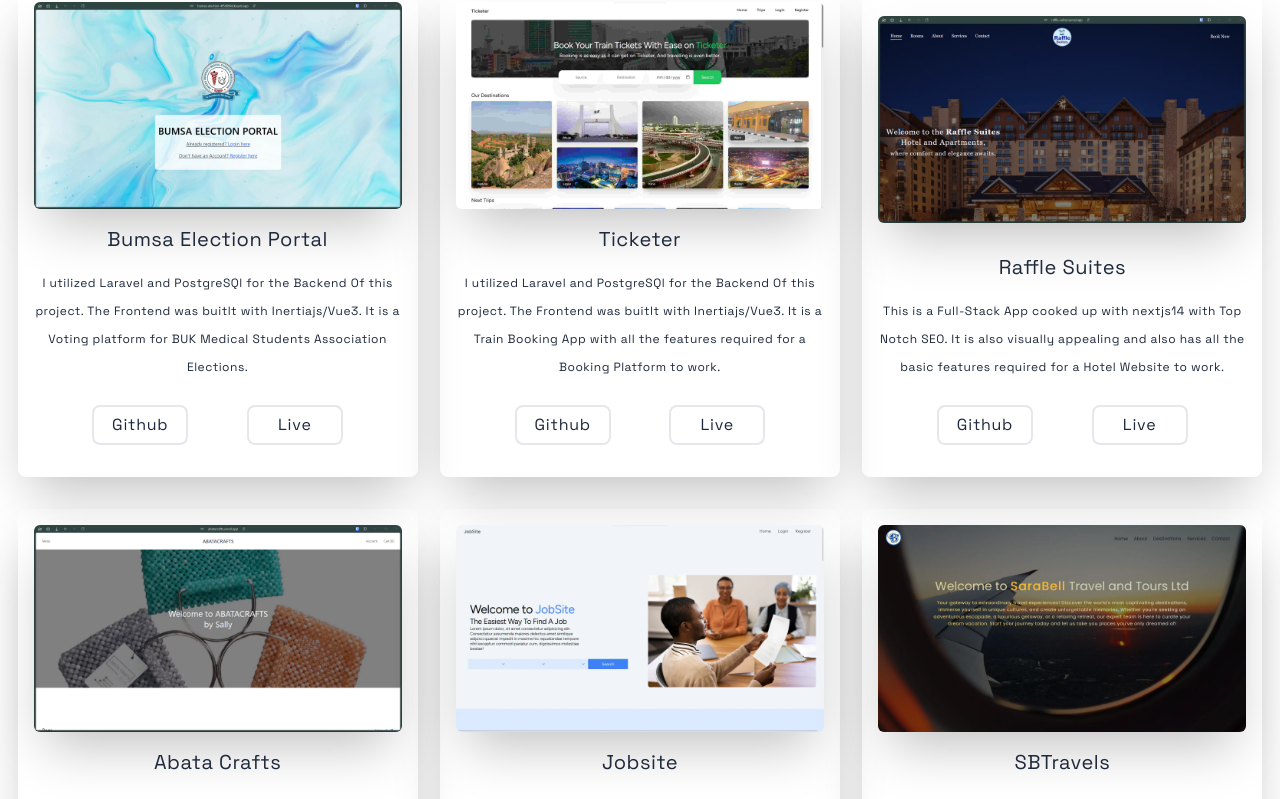
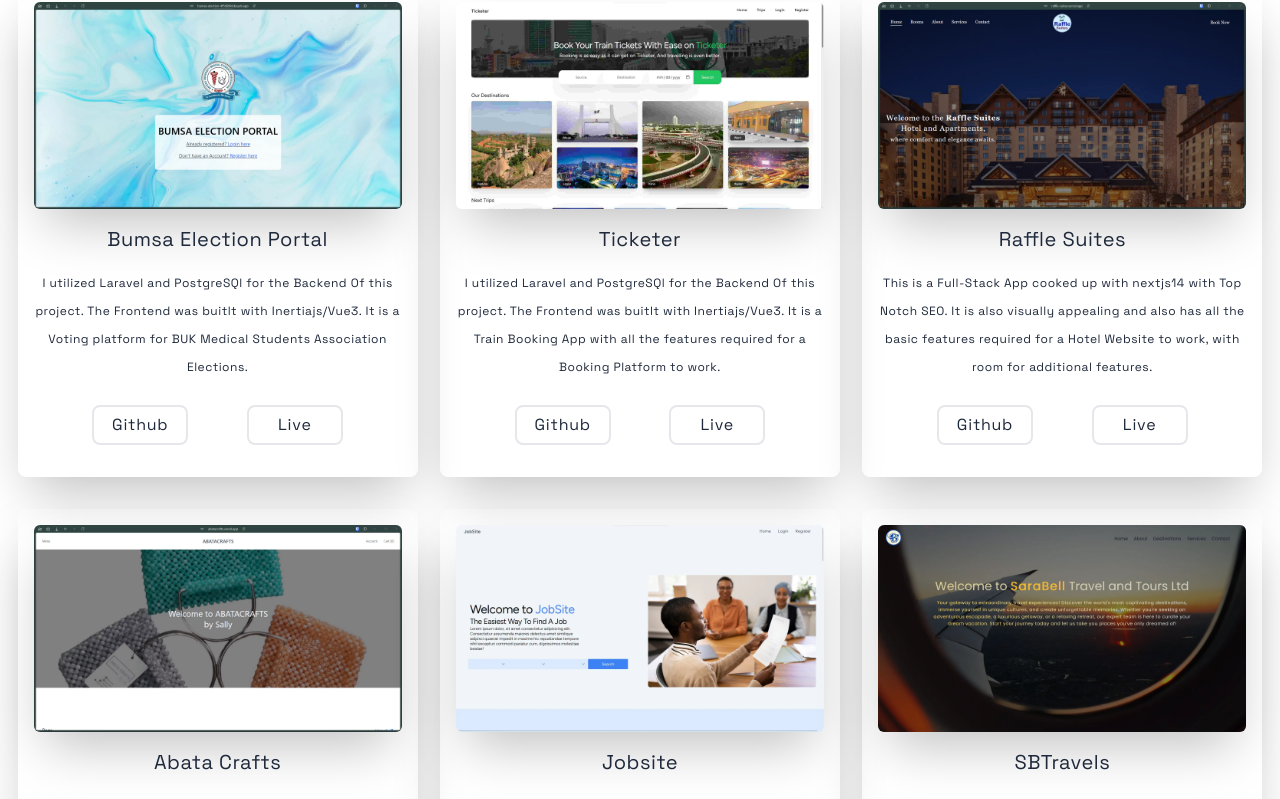
Before and after one commit to captjay98/portfolio, a Next.js app: page / in a window 1280 px wide. Shown: the part 2587-3386 px from the top of the page. Built offline with nearby package versions, Linux system fonts and the light colour scheme.

Commit message:
Text update 2

```diff
--- a/components/projects.jsx
+++ b/components/projects.jsx
@@ -30,7 +30,7 @@ const Projects = () => {
       src: "/rafflesuites.webp",
       alt: "Raffle Suites Picture",
       description:
-        "This is a Full-Stack App cooked up with nextjs14 with Top Notch SEO. It is also visually appealing and also has all the basic features required for a Hotel Website to work.",
+        "This is a Full-Stack App cooked up with nextjs14 with Top Notch SEO. It is also visually appealing and also has all the basic features required for a Hotel Website to work, with room for additional features.",
       github: "https://www.github.com/captjay98/rafflesuites",
       live: "https://raffle-suites.vercel.app/",
     },
```
